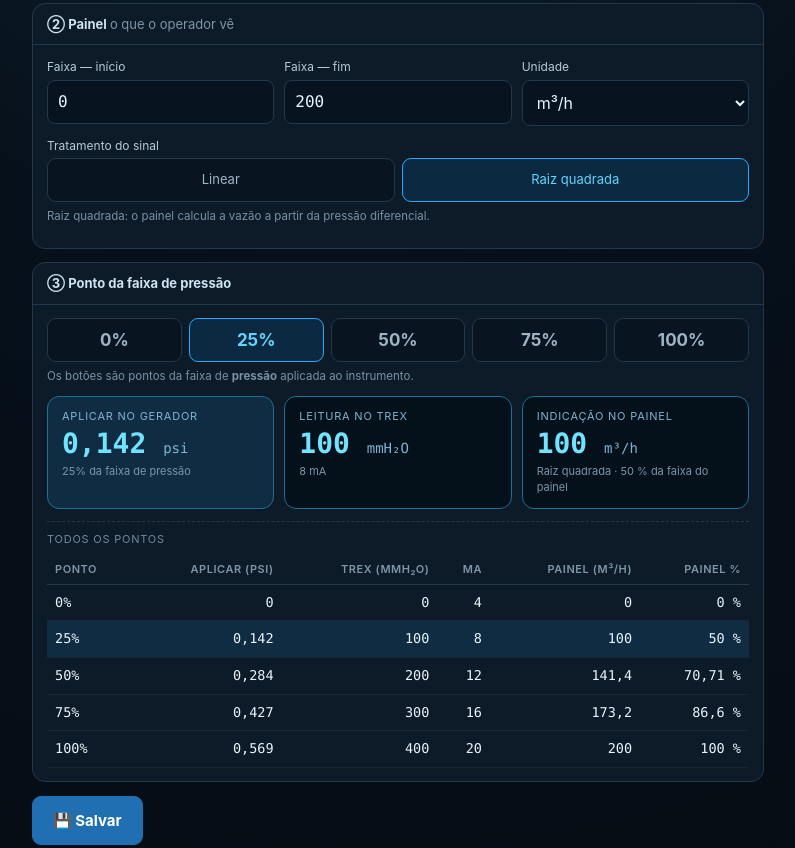
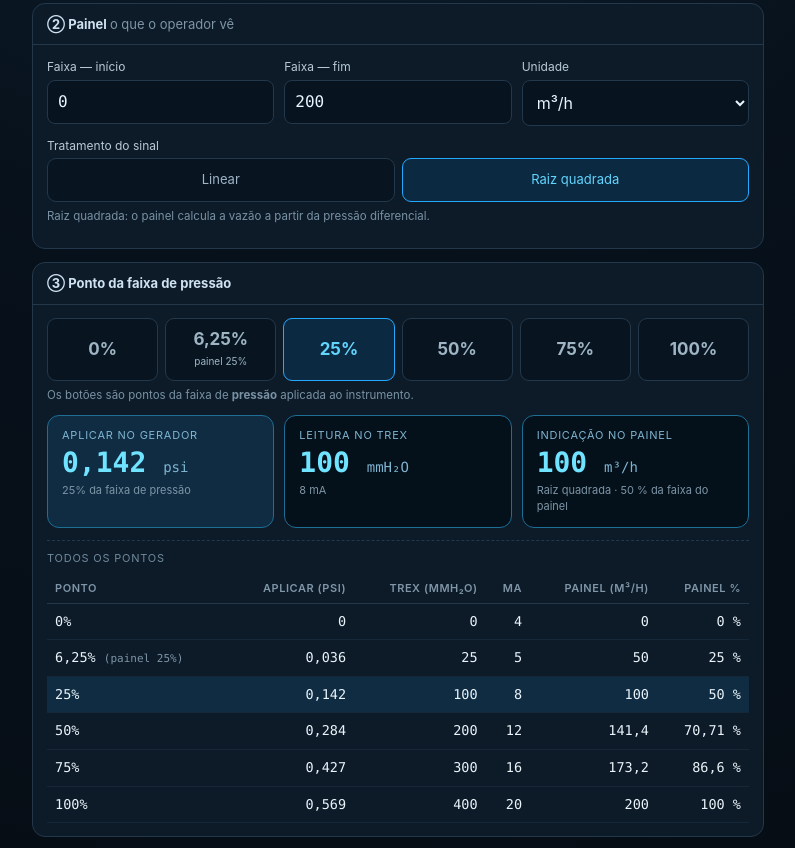
Before and after one commit to luizaorey/preventiva, a plain HTML site: page index.html in a window 1280 px wide. Shown: the part 471-1319 px from the top of the page, without its empty margins (242-1037 px from the left). Drawn offline with Linux system fonts and the light colour scheme.

Commit message:
Botão extra: ponto de pressão em que o painel indica 25%
Co-Authored-By: Claude Sonnet 5.5 <noreply@anthropic.com>

```diff
--- a/calc.js
+++ b/calc.js
@@ -43,11 +43,17 @@
     const painel = p.pLo + sp * (p.pHi - p.pLo);
     return { pct, press, aplicar, mA, trex: press, painel, painelPct: sp * 100 };
   }
+  /* % da faixa de pressão em que o painel indica `frac` (0..1) da sua faixa */
+  function pctParaPainel(p, frac) {
+    const s = p.trat === 'raiz' ? frac * frac : frac;
+    const f = p.saida === 'vazao' ? s * s : s;
+    return f * 100;
+  }
   function avisos(p) {
     const w = [];
     if (p.saida === 'vazao' && p.trat === 'raiz') w.push('Raiz dupla: o transmissor já extrai a raiz e o painel também. O painel deveria estar em Linear.');
     if (p.saida === 'dp' && p.trat === 'linear') w.push('Saída linear em ΔP com painel em Linear: o painel mostra a pressão diferencial como se fosse vazão. Para indicar vazão, use Raiz quadrada.');
     return w;
   }
-  return { UNITS, conv, parseNum, fmt, ponto, avisos, PCTS: [0, 25, 50, 75, 100] };
+  return { UNITS, conv, parseNum, fmt, ponto, pctParaPainel, avisos, PCTS: [0, 25, 50, 75, 100] };
 });
--- a/index.html
+++ b/index.html
@@ -111,7 +111,10 @@ $$('select.unit').forEach(function(s){s.innerHTML=units.map(function(u){return'<
 var PUN=['m³/h','m³/min','m³/s','L/h','L/min','L/s','Nm³/h','Nm³/min','kg/h','kg/min','kg/s','t/h','%'];
 function fillPun(){var el=$('#pUn'),l=PUN.slice();if(S.pUn&&l.indexOf(S.pUn)<0)l.unshift(S.pUn);
   var h=l.map(function(u){return'<option>'+esc(u)+'</option>'}).join('');if(el.getAttribute('data-h')!==h){el.innerHTML=h;el.setAttribute('data-h',h);}}
-$('#pcts').innerHTML=PV.PCTS.map(function(p){return'<button data-pct="'+p+'">'+p+'%</button>'}).join('');
+function pts(m){var a=PV.PCTS.map(function(p){return{k:String(p),pct:p}});
+  if(m)a.splice(1,0,{k:'p25',pct:PV.pctParaPainel(m,0.25),pn:true});return a}
+function pctOf(m){var q=pts(m).filter(function(x){return x.k===String(S.pct)})[0];return q?q.pct:0}
+function drawPcts(ok,m){$('#pcts').innerHTML=pts(ok?m:null).map(function(x){return'<button data-pct="'+x.k+'" class="'+(String(S.pct)===x.k?'on':'')+'">'+(x.pn?fmt(x.pct,2)+'%<br><span style="font-size:10px;font-weight:400">painel 25%</span>':x.pct+'%')+'</button>'}).join('');}
 function model(){var n=function(k){return PV.parseNum(S[k])};
   return{lo:n('lo'),hi:n('hi'),unit:S.unit,gen:S.gen,saida:S.saida,pLo:n('pLo'),pHi:n('pHi'),trat:S.trat}}
 function render(){
@@ -119,20 +122,20 @@ function render(){
   $$('[data-k]').forEach(function(el){var k=el.getAttribute('data-k');
     if(el.tagName==='BUTTON')el.classList.toggle('on',S[k]===el.getAttribute('data-v'));
     else if(document.activeElement!==el)el.value=S[k]==null?'':S[k];});
-  $$('[data-pct]').forEach(function(b){b.classList.toggle('on',+b.getAttribute('data-pct')===S.pct)});
   $('#hSaida').textContent=S.saida==='dp'?'O sinal 4–20 mA é proporcional à pressão diferencial; a raiz é extraída no painel.':'O transmissor já extrai a raiz: o sinal 4–20 mA é proporcional à vazão (painel em Linear).';
   var m=model(),d=$('#disp'),tb=$('#tab'),w=$('#warn');
   var ok=[m.lo,m.hi,m.pLo,m.pHi].every(function(x){return x!=null})&&m.lo!==m.hi&&m.pLo!==m.pHi;
   w.innerHTML=ok?PV.avisos(m).map(function(x){return'<div class="warn">⚠ '+esc(x)+'</div>'}).join(''):'';
+  drawPcts(ok,m);
   if(!ok){d.innerHTML='<p class="hint">Preencha as faixas do instrumento e do painel.</p>';tb.innerHTML='';return;}
-  var r=PV.ponto(m,S.pct),pu=esc(S.pUn||'');
+  var r=PV.ponto(m,pctOf(m)),pu=esc(S.pUn||'');
   var box=function(c,l,v,u,s){return'<div class="dbox '+c+'"><div class="dl">'+l+'</div><div class="dv mono">'+v+' <span class="u">'+esc(u)+'</span></div><small>'+s+'</small></div>'};
-  d.innerHTML=box('ap','Aplicar no gerador',fmt(r.aplicar),m.gen,S.pct+'% da faixa de pressão')+
+  d.innerHTML=box('ap','Aplicar no gerador',fmt(r.aplicar),m.gen,(S.pct==='p25'?fmt(r.pct,2):S.pct)+'% da faixa de pressão')+
     box('','Leitura no Trex',fmt(r.trex),m.unit,fmt(r.mA,2)+' mA')+
     box('','Indicação no painel',fmt(r.painel),S.pUn||'',(S.trat==='raiz'?'Raiz quadrada':'Linear')+' · '+fmt(r.painelPct)+' % da faixa do painel');
   var h='<table><thead><tr><th>Ponto</th><th>Aplicar ('+esc(m.gen)+')</th><th>Trex ('+esc(m.unit)+')</th><th>mA</th><th>Painel ('+pu+')</th><th>Painel %</th></tr></thead><tbody>';
-  PV.PCTS.forEach(function(p){var q=PV.ponto(m,p);
-    h+='<tr'+(p===S.pct?' class="sel"':'')+'><td class="mono">'+p+'%</td><td class="mono">'+fmt(q.aplicar)+'</td><td class="mono">'+fmt(q.trex)+'</td><td class="mono">'+fmt(q.mA,2)+'</td><td class="mono">'+fmt(q.painel)+'</td><td class="mono">'+fmt(q.painelPct)+' %</td></tr>';});
+  pts(m).forEach(function(x){var q=PV.ponto(m,x.pct);
+    h+='<tr'+(String(S.pct)===x.k?' class="sel"':'')+'><td class="mono">'+(x.pn?fmt(x.pct,2)+'% <small>(painel 25%)</small>':x.pct+'%')+'</td><td class="mono">'+fmt(q.aplicar)+'</td><td class="mono">'+fmt(q.trex)+'</td><td class="mono">'+fmt(q.mA,2)+'</td><td class="mono">'+fmt(q.painel)+'</td><td class="mono">'+fmt(q.painelPct)+' %</td></tr>';});
   tb.innerHTML=h+'</tbody></table>';
 }
 var SK='preventiva.saved.v1';
@@ -155,7 +158,7 @@ document.addEventListener('click',function(e){
   var bo=e.target.closest&&e.target.closest('[data-open]');if(bo){var it=getSaved()[+bo.getAttribute('data-open')];if(it){S=Object.assign({tag:''},it.S);upd();window.scrollTo({top:0,behavior:'smooth'})}return}
   var bd=e.target.closest&&e.target.closest('[data-del]');if(bd){if(confirm('Excluir este item salvo?')){var b2=getSaved();b2.splice(+bd.getAttribute('data-del'),1);setSaved(b2);renderSaved()}return}
   var b=e.target.closest&&e.target.closest('button[data-k]');if(b){S[b.getAttribute('data-k')]=b.getAttribute('data-v');upd();return}
-  var p=e.target.closest&&e.target.closest('[data-pct]');if(p){S.pct=+p.getAttribute('data-pct');upd()}
+  var p=e.target.closest&&e.target.closest('[data-pct]');if(p){var v=p.getAttribute('data-pct');S.pct=v==='p25'?'p25':+v;upd()}
 });
 render();renderSaved();
 if('serviceWorker' in navigator&&location.protocol.indexOf('http')===0)navigator.serviceWorker.register('sw.js').catch(function(){});
--- a/sw.js
+++ b/sw.js
@@ -1,4 +1,4 @@
-var CACHE = "preventiva-v5";
+var CACHE = "preventiva-v6";
 var ARQ = ["./", "./index.html", "./calc.js", "./manifest.webmanifest",
            "./icon-180.png", "./icon-192.png", "./icon-512.png"];
 
```
Also changed, not shown: test/calc.test.js (+6 -0 lines).
